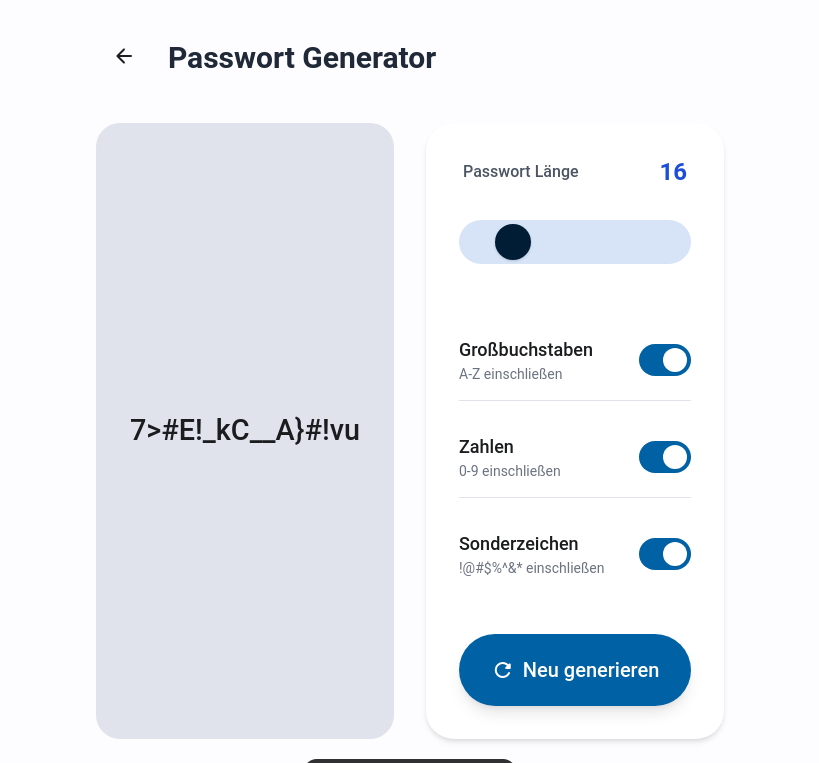
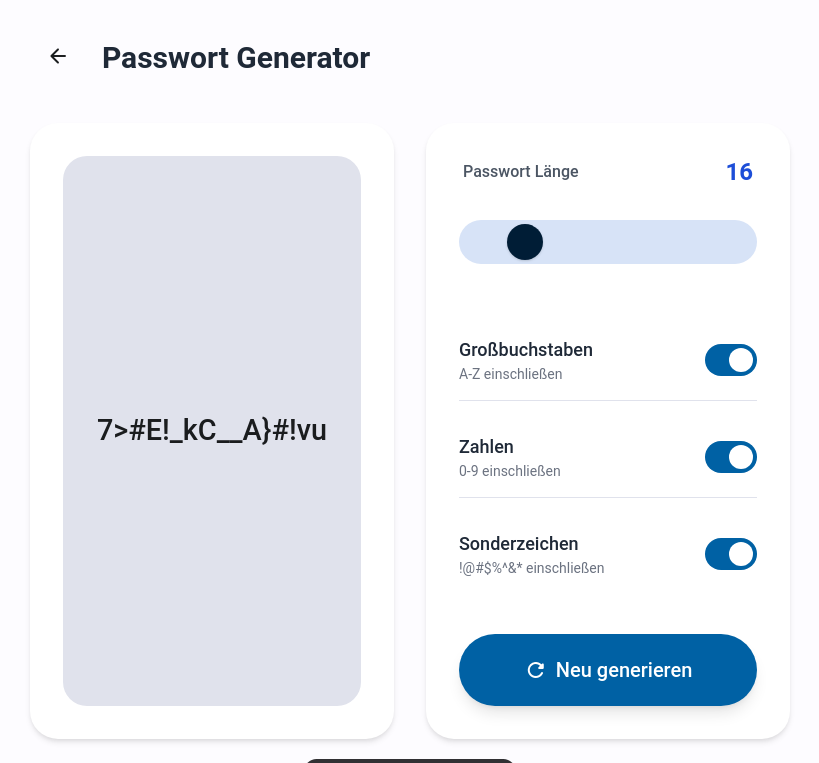
Before and after one commit to L8teNever/L8teTools, a Flask app: page /tools/password-generator in a window 1280 px wide. Shown: the part 64-827 px from the top of the page, without its empty margins (230-1049 px from the left). Run offline with Flask 3, Linux system fonts and the light colour scheme; the visitor is signed in with stand-in values (Sample User, id 1); some libraries are stand-ins or nearby versions; some web fonts are replaced.

Commit message:
v.0.0.19

```diff
--- a/templates/tools/password_generator.html
+++ b/templates/tools/password_generator.html
@@ -15,11 +15,13 @@
     <div class="grid lg:grid-cols-2 gap-8">
         <!-- Display Column -->
         <div class="flex flex-col">
-            <div class="m3-display group flex-1 h-full min-h-[300px]" id="passwordOutput" onclick="copyToClipboard()"
-                style="margin-bottom: 0;">
-                <span class="text-gray-400 text-2xl font-normal">Klicke 'Erstellen'</span>
-                <div class="absolute right-6 bottom-6 opacity-0 group-hover:opacity-100 transition-opacity">
-                    <span class="material-icons-round text-gray-500 text-3xl">content_copy</span>
+            <div class="m3-card flex-1 flex flex-col items-center justify-center min-h-[400px]">
+                <div class="m3-display group w-full flex-1" id="passwordOutput" onclick="copyToClipboard()"
+                    style="margin-bottom: 0;">
+                    <span class="text-gray-400 text-xl font-normal">Wird generiert...</span>
+                    <div class="absolute right-4 bottom-4 opacity-0 group-hover:opacity-100 transition-opacity">
+                        <span class="material-icons-round text-gray-500">content_copy</span>
+                    </div>
                 </div>
             </div>
         </div>
@@ -37,7 +39,7 @@
             <div class="space-y-4 mb-10">
                 <div class="m3-switch-container">
                     <div class="flex flex-col">
-                        <span class="font-medium text-lg">Großbuchstaben</span>
+                        <span class="font-medium text-lg text-gray-800 dark:text-gray-100">Großbuchstaben</span>
                         <span class="text-sm text-gray-500">A-Z einschließen</span>
                     </div>
                     <label class="switch">
@@ -45,9 +47,10 @@
                         <span class="slider"></span>
                     </label>
                 </div>
+
                 <div class="m3-switch-container">
                     <div class="flex flex-col">
-                        <span class="font-medium text-lg">Zahlen</span>
+                        <span class="font-medium text-lg text-gray-800 dark:text-gray-100">Zahlen</span>
                         <span class="text-sm text-gray-500">0-9 einschließen</span>
                     </div>
                     <label class="switch">
@@ -55,9 +58,10 @@
                         <span class="slider"></span>
                     </label>
                 </div>
+
                 <div class="m3-switch-container">
                     <div class="flex flex-col">
-                        <span class="font-medium text-lg">Sonderzeichen</span>
+                        <span class="font-medium text-lg text-gray-800 dark:text-gray-100">Sonderzeichen</span>
                         <span class="text-sm text-gray-500">!@#$%^&* einschließen</span>
                     </div>
                     <label class="switch">
--- a/version.txt
+++ b/version.txt
@@ -1 +1 @@
-v.0.0.18
+v.0.0.19
```
